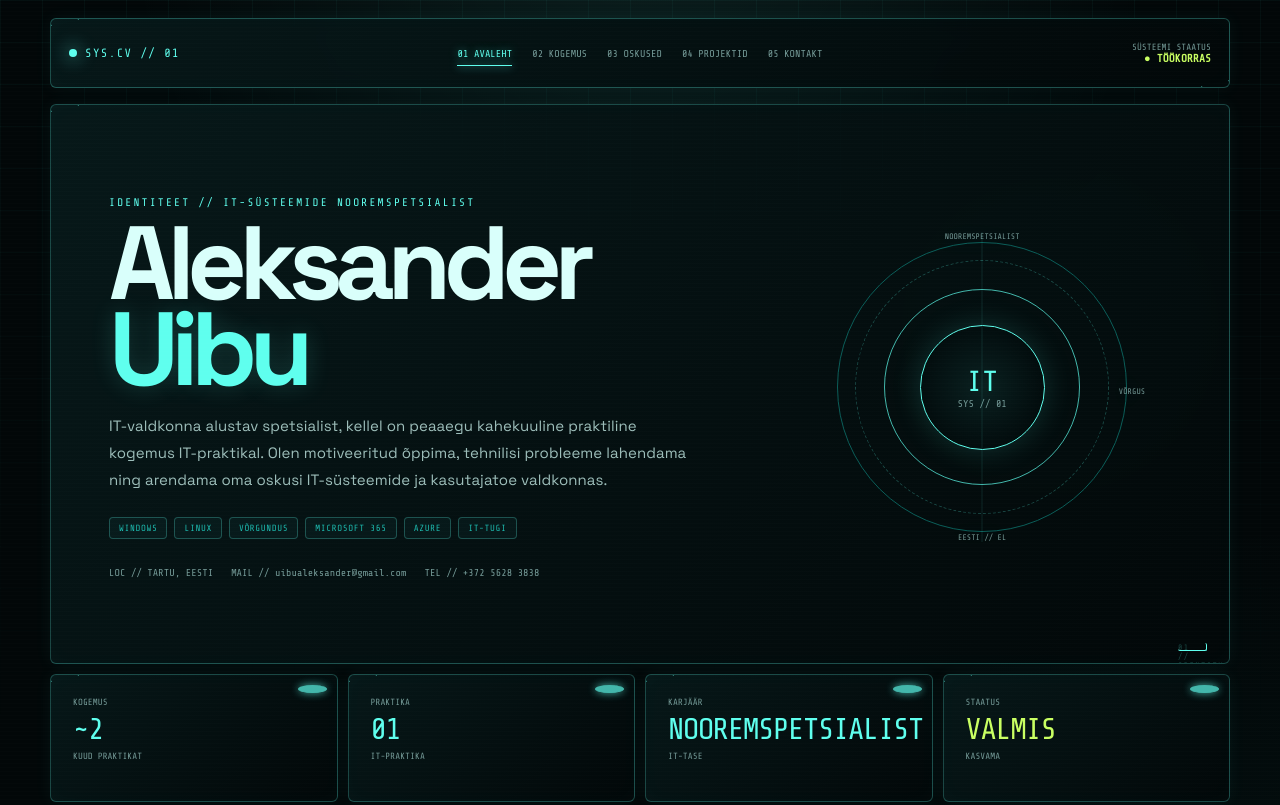
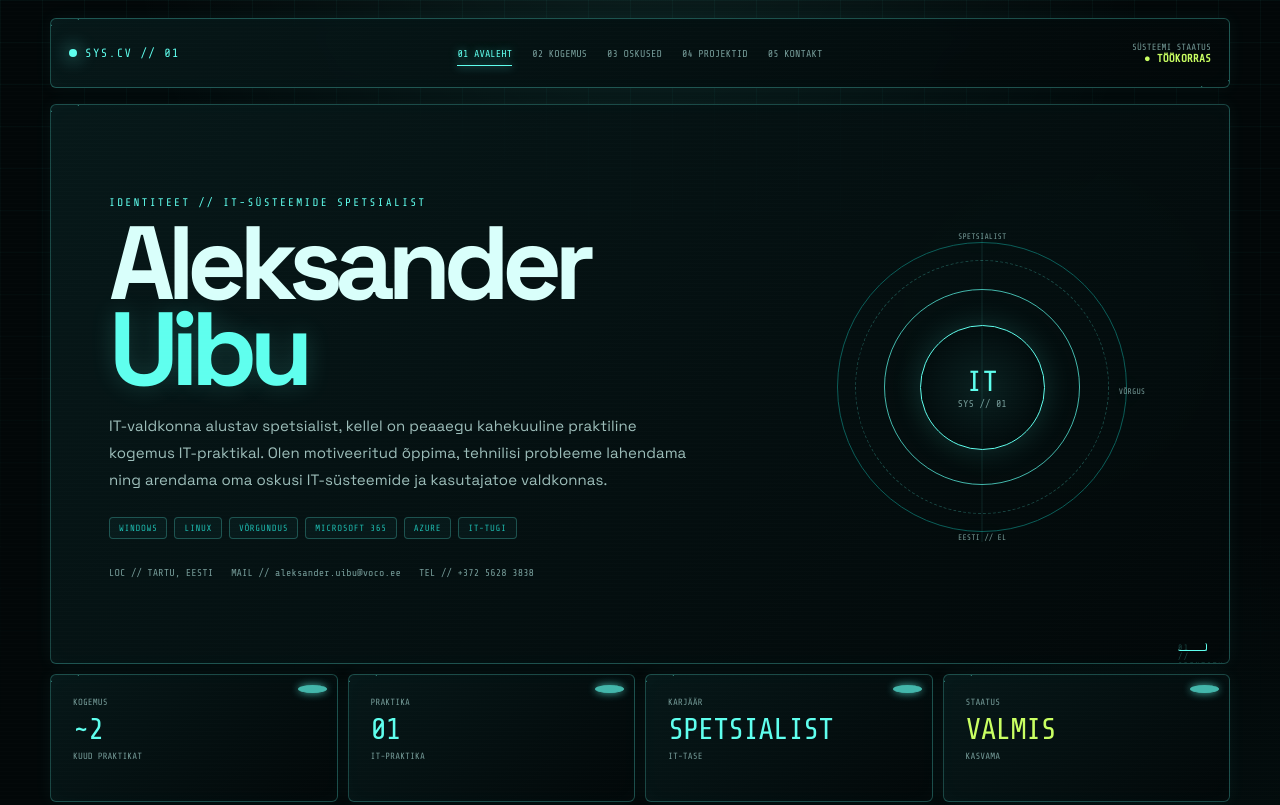
Before and after one commit to AleksanderUU/E-portfoolio, a plain HTML site: page index.html in a window 1280 px wide. Shown: the top 805 px of the page. Drawn offline with nearby package versions, Linux system fonts and the light colour scheme.

Commit message:
info muudatused, terminali vilkumise parandus

```diff
--- a/index.html
+++ b/index.html
@@ -27,7 +27,7 @@
                 HERO
             ===================================================== -->
             <section class="hero hud reveal" id="profile">
-                <div><div class="eyebrow">IDENTITEET // IT-SÜSTEEMIDE NOOREMSPETSIALIST</div>
+                <div><div class="eyebrow">IDENTITEET // IT-SÜSTEEMIDE SPETSIALIST</div>
                     <h1>Aleksander<br><span>Uibu</span></h1>
                     <p class="lead">
                         IT-valdkonna alustav spetsialist, kellel on
@@ -46,7 +46,7 @@
                     </div>
                     <div class="contact-strip">
                         <span>LOC // TARTU, EESTI</span>
-                        <a href="mailto:uibualeksander@gmail.com">MAIL // uibualeksander@gmail.com</a>
+                        <a href="mailto:uibualeksander@gmail.com">MAIL // aleksander.uibu@voco.ee</a>
                         <a href="tel:+37256283838">TEL // +372 5628 3838</a>
                     </div>
                 </div>
@@ -56,7 +56,7 @@
                     <div class="disc-ring dashed"></div>
                     <div class="disc-ring inner"></div>
                     <div class="disc-core">IT<small>SYS // 01</small></div>
-                    <span class="disc-label top">NOOREMSPETSIALIST</span>
+                    <span class="disc-label top">SPETSIALIST</span>
                     <span class="disc-label right">VÕRGUS</span>
                     <span class="disc-label bottom">EESTI // EL</span>
                 </div>
@@ -77,7 +77,7 @@
                 </article>
                 <article class="data-card hud reveal">
                     <span>KARJÄÄR</span>
-                    <strong>NOOREMSPETSIALIST</strong>
+                    <strong>SPETSIALIST</strong>
                     <small>IT-TASE</small>
                 </article>
                 <article class="data-card hud reveal">
```
Also changed, not shown: contact.html (+3 -3 lines), css/style.css (+1 -1 lines).
